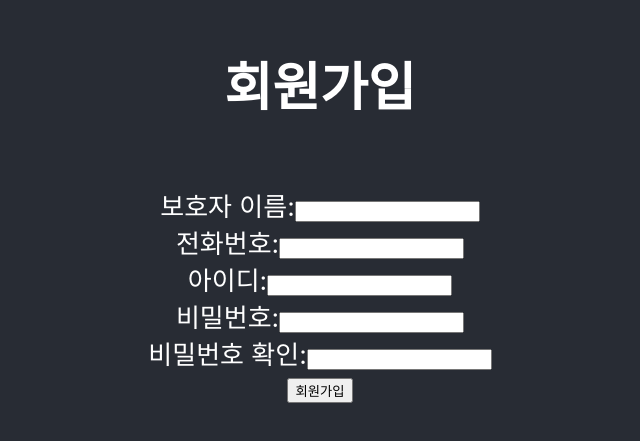
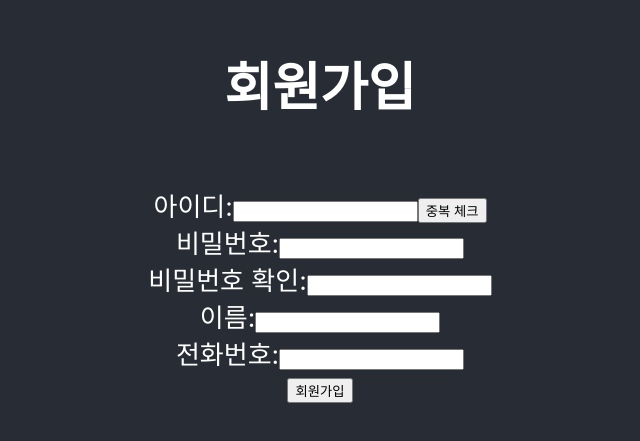
Before and after one commit to bnk159hair/Eoullim, a React (Create React App) app in the folder front-end/: page /signup in a window 1280 px wide. Shown: the part 193-634 px from the top of the page, without its empty margins (320-960 px from the left). Built offline with nearby package versions, Linux system fonts and the light colour scheme.

Commit message:
FE-FIX : 로그인로직 수정 S09P12C207-196

```diff
--- /dev/null
+++ b/front-end/src/atoms/signupAtom.ts
@@ -0,0 +1,18 @@
+import { atom } from 'recoil';
+
+export interface UserData {
+  guardianName: string;
+  phoneNumber: string;
+  username: string;
+  password: string;
+}
+
+export const signupState = atom<UserData>({
+  key: 'signupState',
+  default: {
+    guardianName: '',
+    phoneNumber: '',
+    username: '',
+    password: '',
+  },
+});
--- a/front-end/src/components/Signup/SignupTag.tsx
+++ b/front-end/src/components/Signup/SignupTag.tsx
@@ -1,32 +1,50 @@
 import React, { useState } from 'react';
+import { useRecoilState } from 'recoil';
+import { signupState, UserData } from '../../atoms/signupAtom';
 import { useNavigate } from 'react-router-dom';
+import axios from 'axios';
 
 interface SignupProps {
   onSignup: (userData: UserData) => void;
 }
 
-interface UserData {
-  guardianName: string;
-  phoneNumber: string;
-  username: string;
-  password: string;
-  confirmPassword: string;
-}
-
 const SignupTag: React.FC<SignupProps> = ({ onSignup }) => {
+  const [userData, setUserData] = useRecoilState<UserData>(signupState);
+  const [usernameError, setUsernameError] = useState<string>('');
+  const [passwordError, setPasswordError] = useState<string>('');
+  const [isLoading, setIsLoading] = useState<boolean>(false);
   const navigate = useNavigate();
 
-  const handleSignUpClick = () => {
-    navigate('/login');
+  const handleIdCheck = async () => {
+    try {
+      setIsLoading(true);
+      const response = await axios.get(`/users/id-check?username=${userData.username}`);
+      if (response.data.exists) {
+        setUsernameError('이미 사용 중인 아이디입니다.');
+      } else {
+        setUsernameError('');
+      }
+    } catch (error) {
+      console.error('아이디 중복 체크 오류:', error);
+    } finally {
+      setIsLoading(false);
+    }
   };
 
-  const [userData, setUserData] = useState<UserData>({
-    guardianName: '',
-    phoneNumber: '',
-    username: '',
-    password: '',
-    confirmPassword: '',
-  });
+  const handleSubmit = async (event: React.FormEvent) => {
+    event.preventDefault();
+    try {
+      setIsLoading(true);
+      const response = await axios.post('/users/join', userData);
+      console.log('회원가입 성공:', response.data);
+      onSignup(userData);
+      navigate('/login');
+    } catch (error) {
+      console.error('회원가입 오류:', error);
+    } finally {
+      setIsLoading(false);
+    }
+  };
 
   const handleInput = (event: React.ChangeEvent<HTMLInputElement>) => {
     const { name, value } = event.target;
@@ -34,39 +52,19 @@ const SignupTag: React.FC<SignupProps> = ({ onSignup }) => {
       ...prevUserData,
       [name]: value,
     }));
+    if (name === 'confirmPassword') {
+      if (value !== userData.password) {
+        setPasswordError('비밀번호가 일치하지 않습니다.');
+      } else {
+        setPasswordError('');
+      }
+    }
   };
 
-  const handleSubmit = (event: React.FormEvent) => {
-    event.preventDefault();
-    onSignup(userData);
-  };
-
-  const { guardianName, phoneNumber, username, password, confirmPassword } = userData;
+  const { guardianName, phoneNumber, username, password} = userData;
 
   return (
     <form onSubmit={handleSubmit}>
-      <div>
-        <label htmlFor="guardianName">보호자 이름:</label>
-        <input
-          type="text"
-          id="guardianName"
-          name="guardianName"
-          value={guardianName}
-          onChange={handleInput}
-          required
-        />
-      </div>
-      <div>
-        <label htmlFor="phoneNumber">전화번호:</label>
-        <input
-          type="text"
-          id="phoneNumber"
-          name="phoneNumber"
-          value={phoneNumber}
-          onChange={handleInput}
-          required
-        />
-      </div>
       <div>
         <label htmlFor="username">아이디:</label>
         <input
@@ -77,6 +75,10 @@ const SignupTag: React.FC<SignupProps> = ({ onSignup }) => {
           onChange={handleInput}
           required
         />
+        <button type="button" onClick={handleIdCheck} disabled={isLoading}>
+          중복 체크
+        </button>
+        {usernameError && <p>{usernameError}</p>}
       </div>
       <div>
         <label htmlFor="password">비밀번호:</label>
@@ -95,17 +97,38 @@ const SignupTag: React.FC<SignupProps> = ({ onSignup }) => {
           type="password"
           id="confirmPassword"
           name="confirmPassword"
-          value={confirmPassword}
+          onChange={handleInput}
+          required
+        />
+        {passwordError && <p>{passwordError}</p>}
+      </div>
+      <div>
+        <label htmlFor="name">이름:</label>
+        <input
+          type="text"
+          id="name"
+          name="guardianName" // 이름 입력란의 name 속성을 "guardianName"으로 수정
+          value={guardianName}
           onChange={handleInput}
           required
         />
       </div>
-      {password !== confirmPassword && confirmPassword !== '' && (
-        <p className="error">비밀번호가 일치하지 않습니다.</p>
-      )}
-      <button type="submit" onClick={handleSignUpClick}>회원가입</button>
+      <div>
+        <label htmlFor="phoneNumber">전화번호:</label>
+        <input
+          type="text"
+          id="phoneNumber"
+          name="phoneNumber"
+          value={phoneNumber}
+          onChange={handleInput}
+          required
+        />
+      </div>
+      <button type="submit" disabled={isLoading}>
+        회원가입
+      </button>
     </form>
   );
-}
+};
 
 export default SignupTag;
--- a/front-end/src/pages/SignupPage/Signup.tsx
+++ b/front-end/src/pages/SignupPage/Signup.tsx
@@ -7,7 +7,6 @@ interface UserData {
   phoneNumber: string;
   username: string;
   password: string;
-  confirmPassword: string;
 }
 
 const Signup = () => {
```
